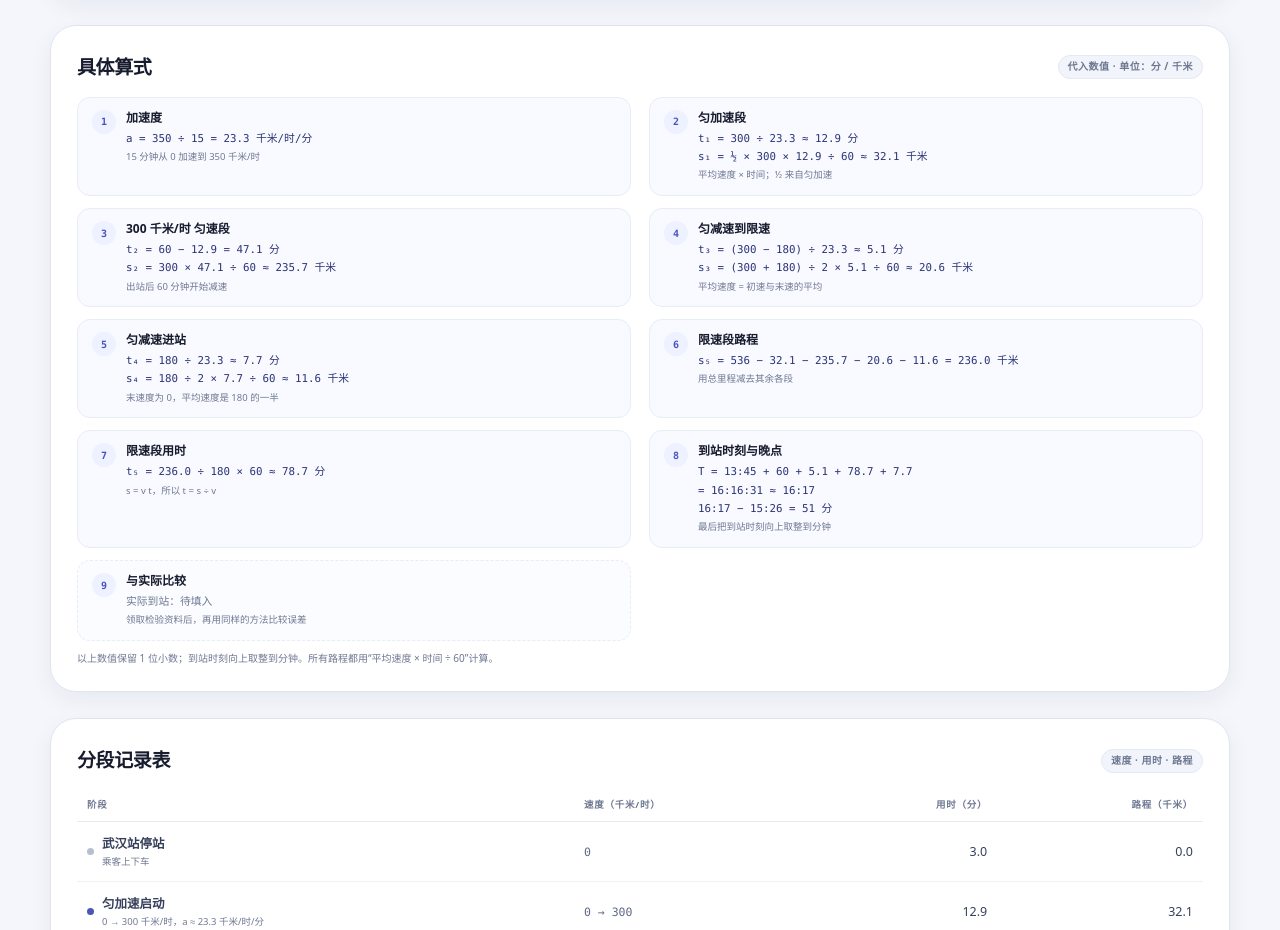
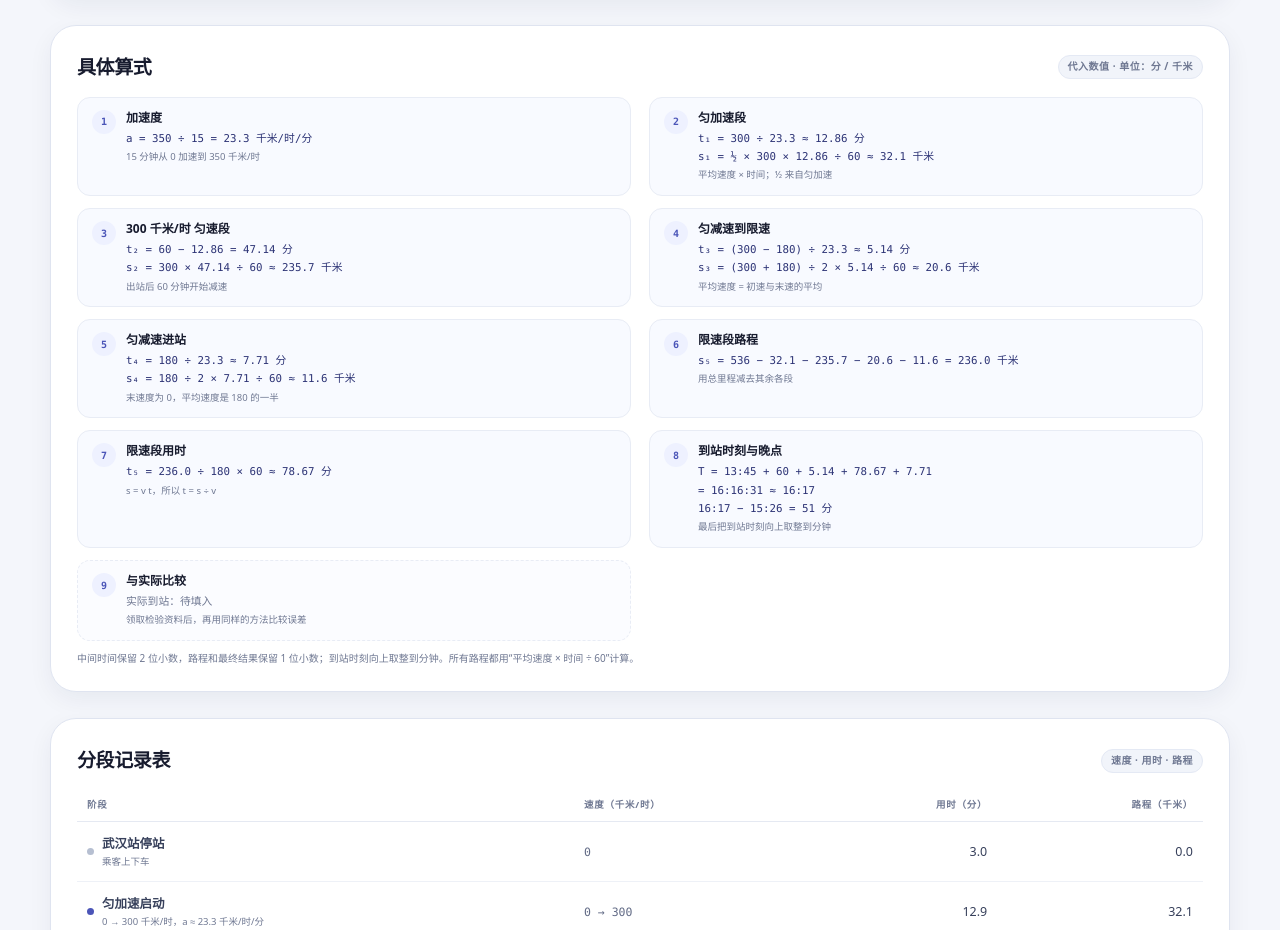
Before and after one commit to Liu68411/mathactivity-gaotie, a plain HTML site: page index.html in a window 1280 px wide. Shown: the part 5000-5930 px from the top of the page. Drawn offline with Linux system fonts and the light colour scheme.

Commit message:
Build G80 snow-limit arrival activity

```diff
--- a/assets/app.js
+++ b/assets/app.js
@@ -10,7 +10,7 @@ import {
   formatClock,
   formatDuration,
   formatKm,
-} from './model.js?v=20261122-4';
+} from './model.js?v=20261122-5';
 
 const $ = (selector, root = document) => root.querySelector(selector);
 const $$ = (selector, root = document) => Array.from(root.querySelectorAll(selector));
@@ -622,16 +622,16 @@ function renderBreakdown(result) {
   els.distanceTag.textContent = modelLabel();
 
   const a = UNIFORM_ACCELERATION.toFixed(1);
-  const t1 = result.accelMinutes.toFixed(1);
+  const t1 = result.accelMinutes.toFixed(2);
   const s1 = result.accelDistance.toFixed(1);
-  const t2 = result.cruiseMinutes.toFixed(1);
+  const t2 = result.cruiseMinutes.toFixed(2);
   const s2 = result.cruiseDistance.toFixed(1);
-  const t3 = result.decelMinutes.toFixed(1);
+  const t3 = result.decelMinutes.toFixed(2);
   const s3 = result.decelDistance.toFixed(1);
-  const t4 = result.brakeMinutes.toFixed(1);
+  const t4 = result.brakeMinutes.toFixed(2);
   const s4 = result.brakeDistance.toFixed(1);
   const s5 = result.plateauDistance.toFixed(1);
-  const t5 = result.plateauMinutes.toFixed(1);
+  const t5 = result.plateauMinutes.toFixed(2);
 
   const actual = state.actualZhengzhouArrival;
   const error = result.arrivalRounded - actual;
@@ -712,7 +712,7 @@ function renderBreakdown(result) {
     .join('');
 
   els.formulaNote.textContent =
-    '以上数值保留 1 位小数；到站时刻向上取整到分钟。所有路程都用“平均速度 × 时间 ÷ 60”计算。';
+    '中间时间保留 2 位小数，路程和最终结果保留 1 位小数；到站时刻向上取整到分钟。所有路程都用“平均速度 × 时间 ÷ 60”计算。';
 }
 
 function speedLabel(segment) {
--- a/index.html
+++ b/index.html
@@ -11,8 +11,8 @@
   <meta property="og:type" content="website">
   <meta property="og:image" content="assets/hero.jpg">
   <link rel="icon" href="assets/favicon.svg" type="image/svg+xml">
-  <link rel="stylesheet" href="assets/style.css?v=20261122-4">
-  <script type="module" src="assets/app.js?v=20261122-4"></script>
+  <link rel="stylesheet" href="assets/style.css?v=20261122-5">
+  <script type="module" src="assets/app.js?v=20261122-5"></script>
 </head>
 <body>
   <a class="skip-link" href="#main">跳到主要内容</a>
```
